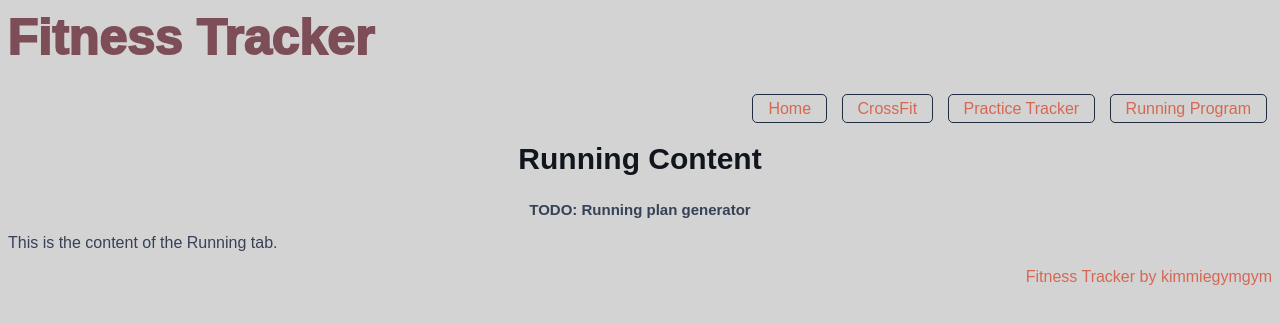
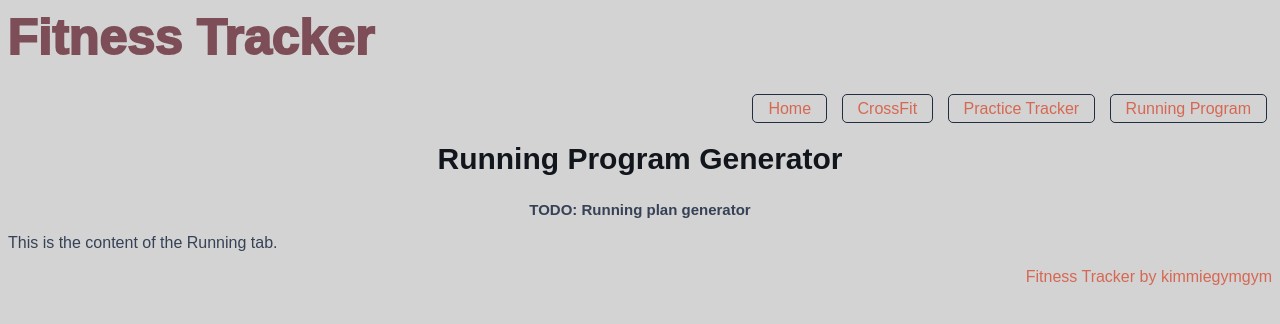
Before and after one commit to KimberlyAlcock/Fitness-tracker, a website: page running.html in a window 1280 px wide. Drawn offline with Linux system fonts and the light colour scheme.

```diff
--- a/running.html
+++ b/running.html
@@ -17,7 +17,7 @@
     </nav>
 
   <div id="running">
-    <h2>Running Content</h2>
+    <h2>Running Program Generator</h2>
     <h3>TODO: Running plan generator</h3>
     <p>This is the content of the Running tab.</p>
   </div>
```
Also changed, not shown: 2 other files.
